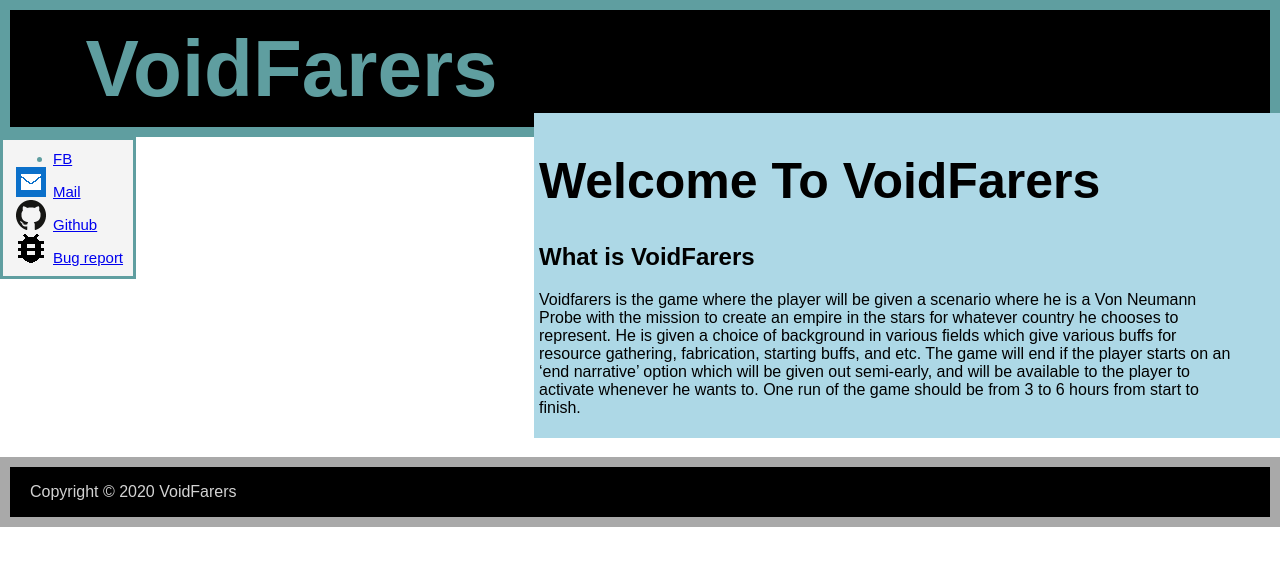
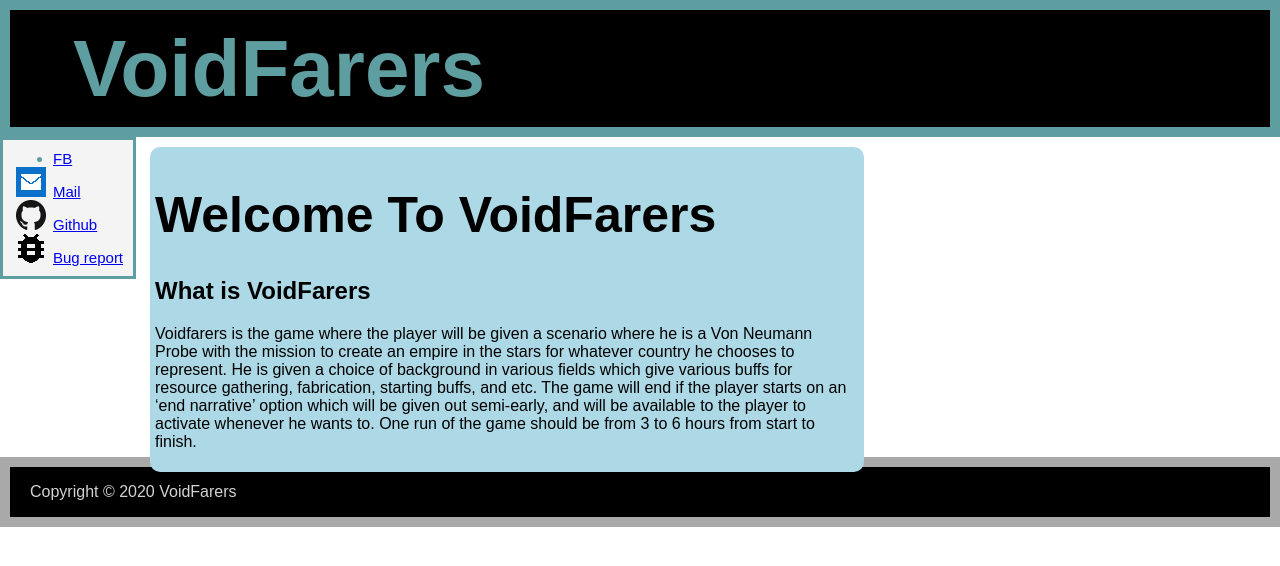
Before and after one commit to Peter-J-Ray/Voidfarers, a plain HTML site: page Index.html in a window 1280 px wide. Shown: the top 566 px of the page. Drawn offline with Linux system fonts and the light colour scheme.

Commit message:
Revert "Update style.css"
This reverts commit 1b34f3623ac2387be8721b13b211126c2007fb89.

```diff
--- a/style.css
+++ b/style.css
@@ -23,25 +23,24 @@ body {
 .index #mainHeader h1 {
     position: relative;
     left: 5%;
-    margin: 1%;
+    margin: 1% 0px;
 }
 
 .index .container2 {
-    top: 21.5%;
-    right: 0%;
+    margin: 10px 150px;
     background: lightblue;
     color: black;
     border: 5px;
     border-style: solid;
     border-color: lightblue;
+    border-radius: 10px;
     width: 55%;
     position: absolute;
-    padding-right: 2.5%;
+    float: left;
 }
 
 .index #welcome {
     font-size: 50px;
-    right: 50%;
 }
 
 .index h2 {
@@ -53,6 +52,7 @@ body {
 }
 
 .index #linksBar {
+    padding 0px;
     position: fixed;
     background: #f4f4f4;
     color: cadetblue;
```
